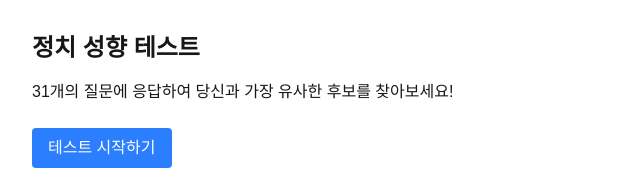
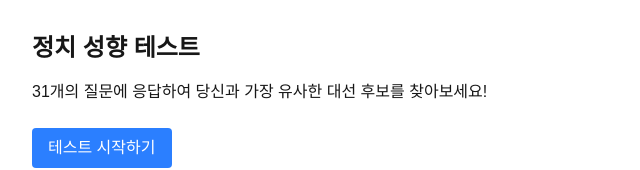
Before and after one commit to Wiener-Khinchin/political-match, a Next.js app: page / in a window 1280 px wide. Shown: the top 170 px of the page, without its empty margins (0-640 px from the left). Built offline with nearby package versions, Linux system fonts and the light colour scheme.

Commit message:
Add President text to intro

```diff
--- a/src/app/page.tsx
+++ b/src/app/page.tsx
@@ -2,7 +2,7 @@ export default function Home() {
   return (
     <div className="p-8">
       <h1 className="text-2xl font-bold mb-4">정치 성향 테스트</h1>
-      <p>31개의 질문에 응답하여 당신과 가장 유사한 후보를 찾아보세요!</p>
+      <p>31개의 질문에 응답하여 당신과 가장 유사한 대선 후보를 찾아보세요!</p>
       <a href="/survey" className="mt-6 inline-block bg-blue-500 text-white px-4 py-2 rounded">
         테스트 시작하기
       </a>
```
